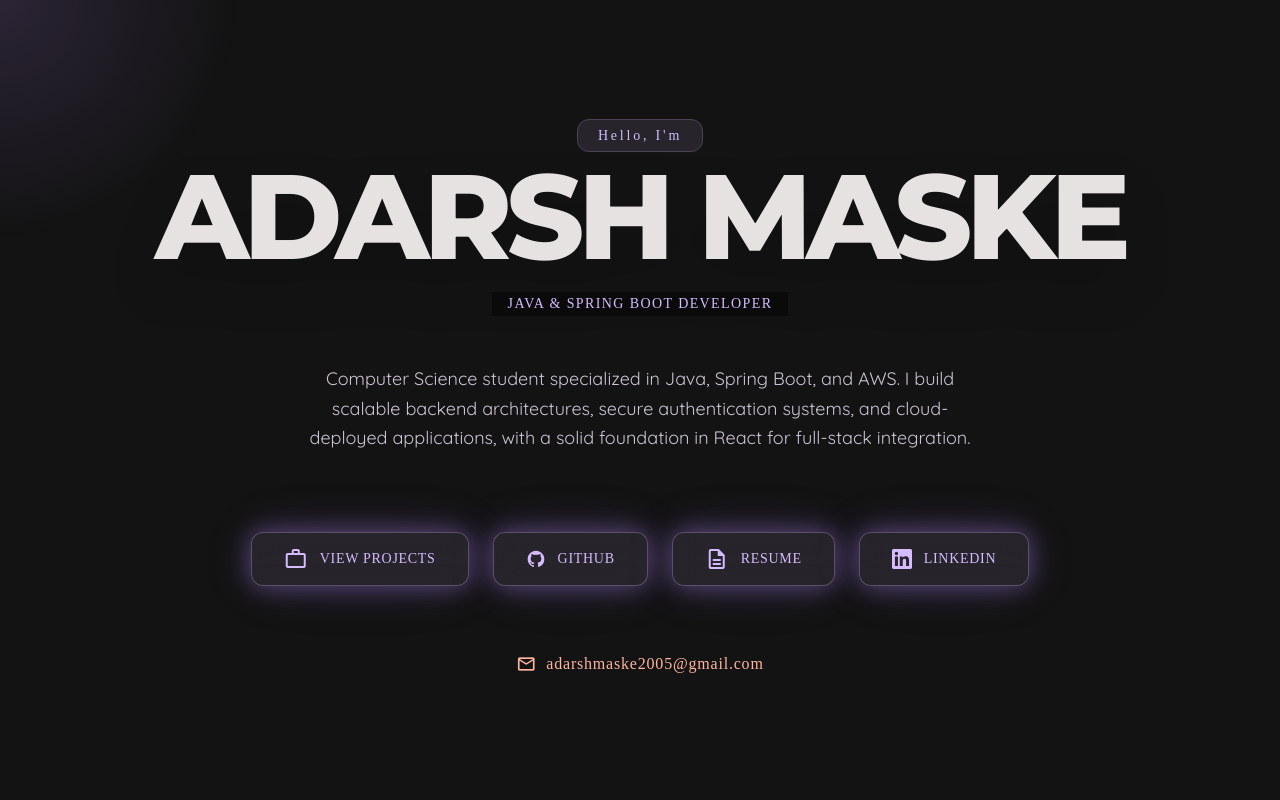
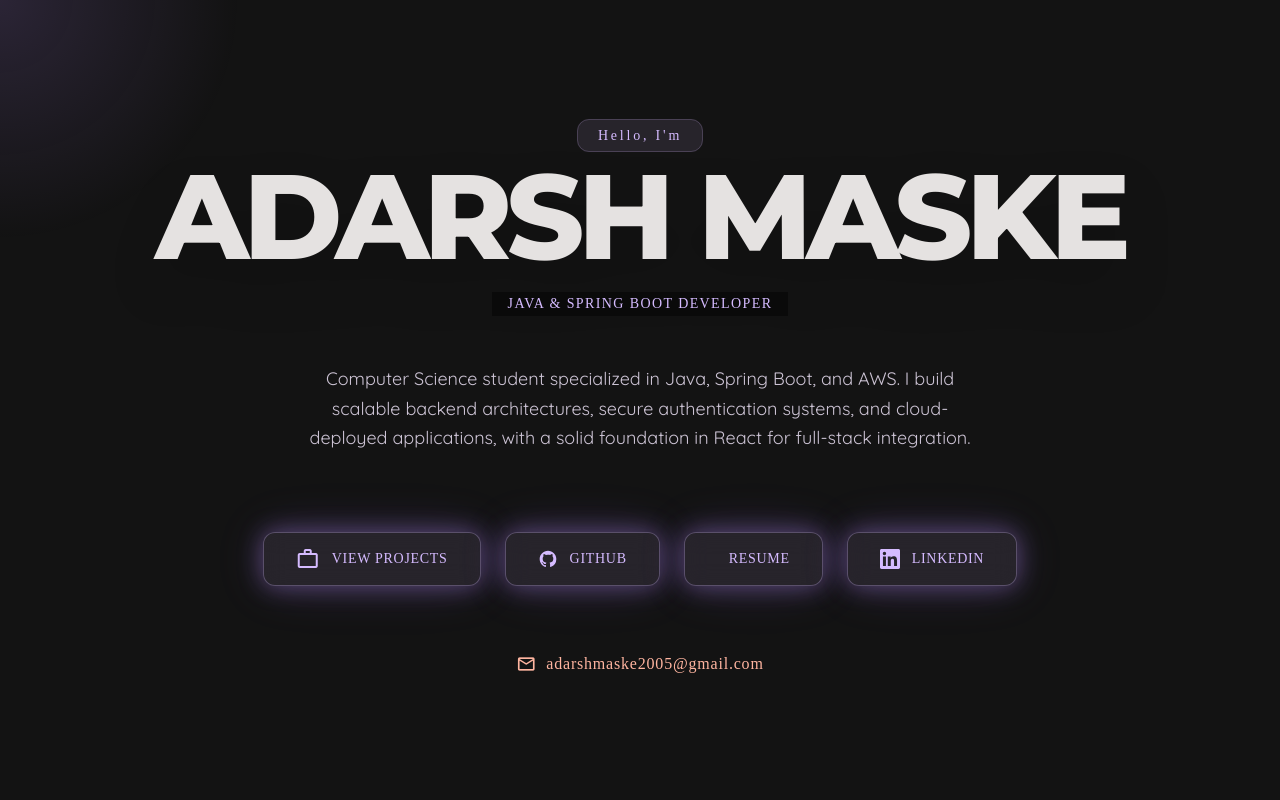
Before and after one commit to adarshmaske4224/portfolio, a React (Vite) app: page / in a window 1280 px wide. Shown: the top 800 px of the page. Built offline with nearby package versions, Linux system fonts and the light colour scheme; a web font is replaced by a local one.

Commit message:
hero section updated

```diff
--- a/src/components/Hero.jsx
+++ b/src/components/Hero.jsx
@@ -60,12 +60,12 @@ const Hero = () => {
             GitHub
           </a>
           <a
-            href="/adarshmaske.cv.pdf"
+            href="/adarshmaskecv.pdf"
             target="_blank"
             rel="noopener noreferrer"
             className="social-glow-btn flex items-center gap-3 bg-primary/10 border border-primary/30 text-primary font-label-mono text-label-mono uppercase tracking-wider px-8 py-3.5 rounded-full backdrop-blur-md transition-all duration-300 hover:bg-primary/20 hover:scale-105 active:scale-95"
           >
-            <span className="material-symbols-outlined">description</span>
+            <span className="material-symbols-outlined"></span>
             Resume
           </a>
           <a
```
